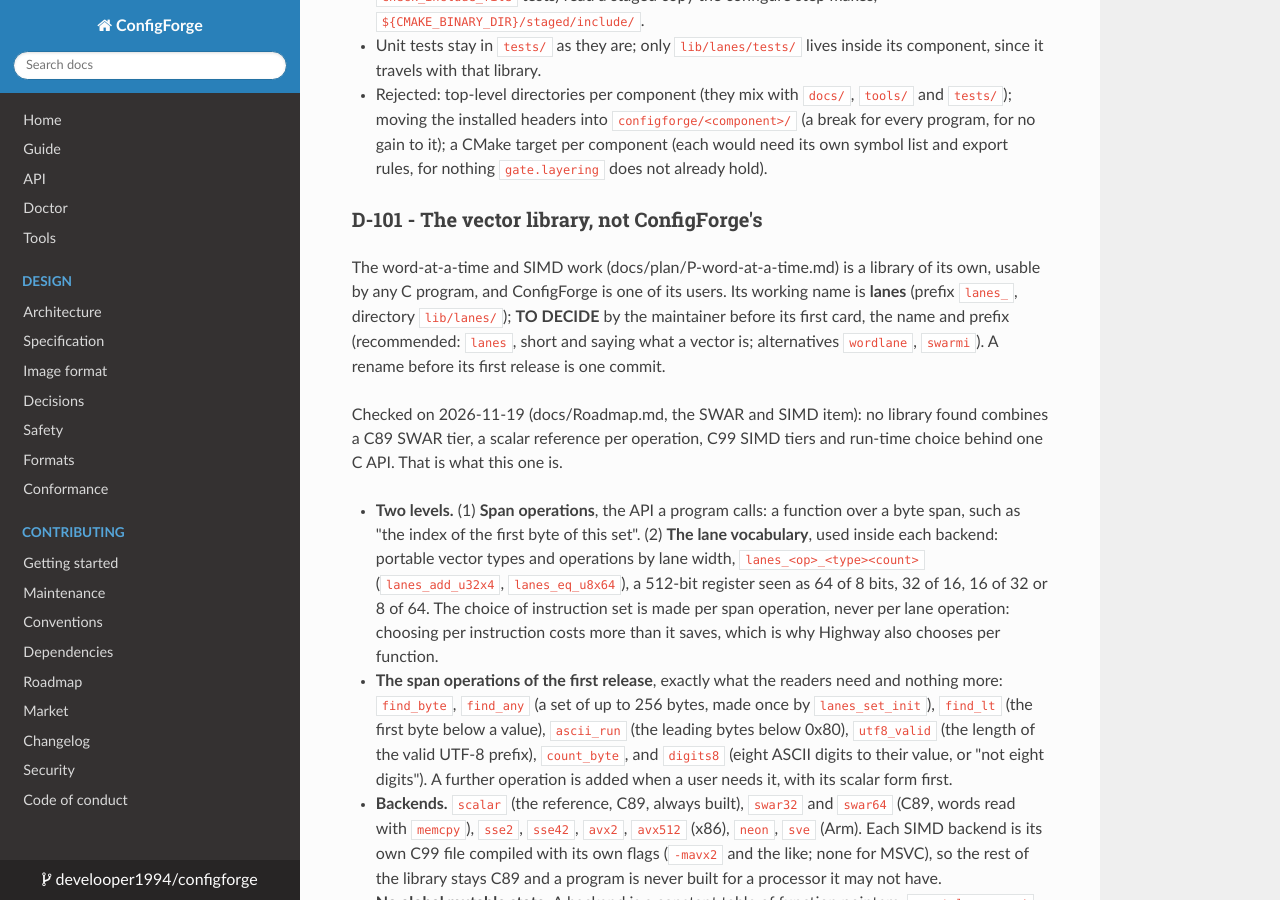
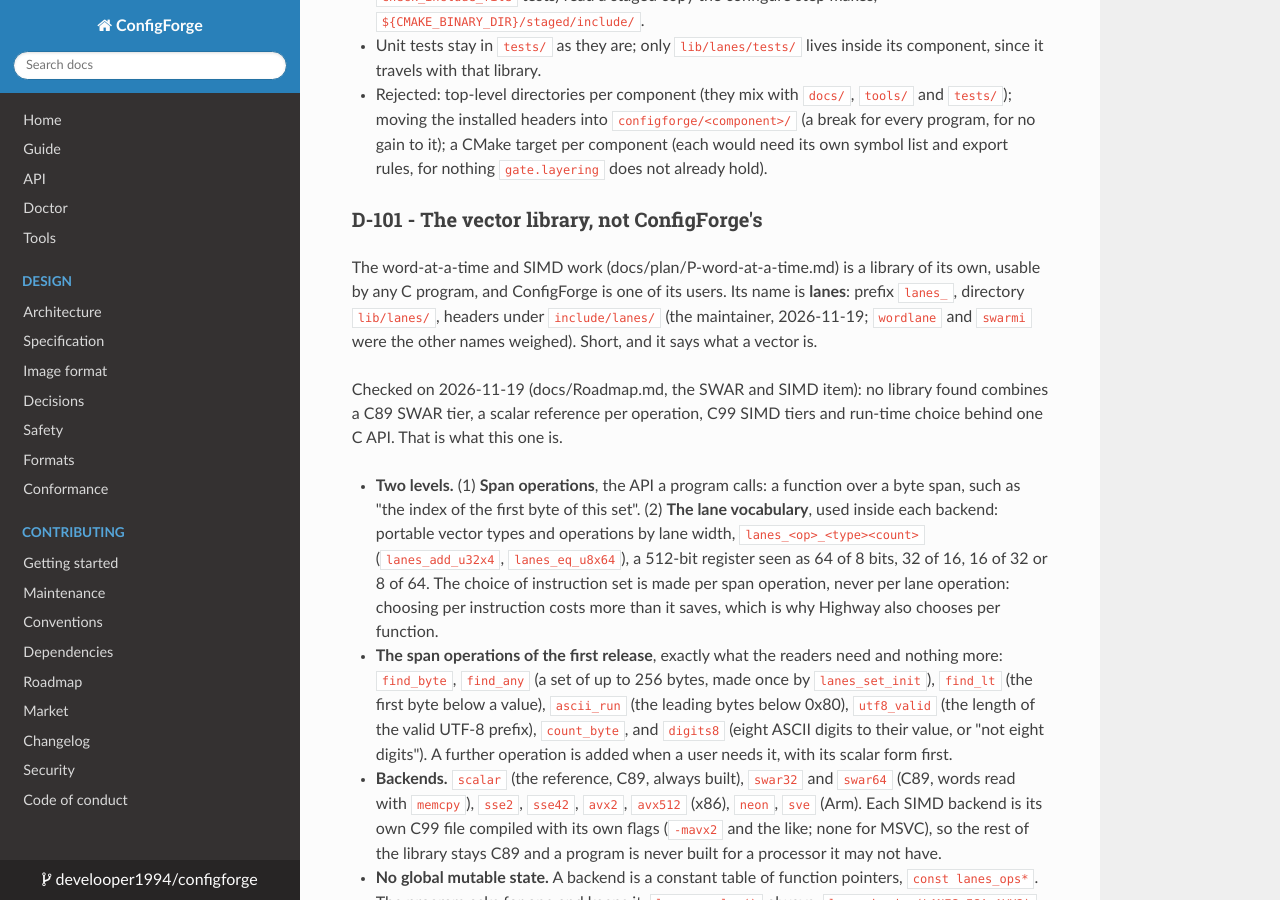
Before and after one commit to develooper1994/configforge, an MkDocs documentation site: the page built from docs/plan/A-architecture.md, in a window 1280 px wide and 900 px high, scrolled down 1712 px. Built offline with MkDocs 1.6.1, drawn with Linux system fonts in a browser that asks for light colours; some of the changed text lies outside the part shown.

Commit message:
Plan: the vector library is named lanes (the maintainer's answer to D-101)

```diff
--- a/docs/plan/A-architecture.md
+++ b/docs/plan/A-architecture.md
@@ -87,11 +87,10 @@ lib/cxx/         configforge.hpp and the compile-time layer (D-104)
 
 The word-at-a-time and SIMD work (docs/plan/P-word-at-a-time.md) is a
 library of its own, usable by any C program, and ConfigForge is one of
-its users. Its working name is **lanes** (prefix `lanes_`, directory
-`lib/lanes/`); **TO DECIDE** by the maintainer before its first card,
-the name and prefix (recommended: `lanes`, short and saying what a
-vector is; alternatives `wordlane`, `swarmi`). A rename before its first
-release is one commit.
+its users. Its name is **lanes**: prefix `lanes_`, directory
+`lib/lanes/`, headers under `include/lanes/` (the maintainer,
+2026-11-19; `wordlane` and `swarmi` were the other names weighed).
+Short, and it says what a vector is.
 
 Checked on 2026-11-19 (docs/Roadmap.md, the SWAR and SIMD item): no
 library found combines a C89 SWAR tier, a scalar reference per
@@ -536,8 +535,7 @@ opens it with `cmake -DTO=1.8.0 -P scripts/release/version.cmake`
 * **why**: D-101. The interface and the reference come first, so that
   A-3 can call it and the SWAR and SIMD backends (2.4.0) only add
   tables.
-* **needs**: A-1; the maintainer's answer to the name (D-101, **TO
-  DECIDE**). Below, `lanes` stands for the name chosen.
+* **needs**: A-1
 * **size**: medium
 * **decided**:
   * Files: `lib/lanes/CMakeLists.txt`, `lib/lanes/include/lanes/lanes.h`,
@@ -632,7 +630,7 @@ opens it with `cmake -DTO=1.8.0 -P scripts/release/version.cmake`
 * **stop if**: detection cannot be written for a compiler of the matrix
   without a feature C89 lacks: that compiler reports only the scalar and
   SWAR bits, and the notes say so.
-* **docs**: add **D-101** from the design above, with the name chosen.
+* **docs**: add **D-101** from the design above.
   CHANGELOG `### Added`: "`lanes`, a vector library of its own: span
   operations with a scalar reference and the processor's detection;
   ConfigForge does not use it yet (D-101)."
```
Also changed, not shown: docs/Plan.md (+1 -1 lines).
